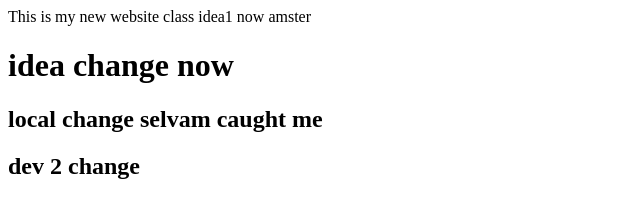
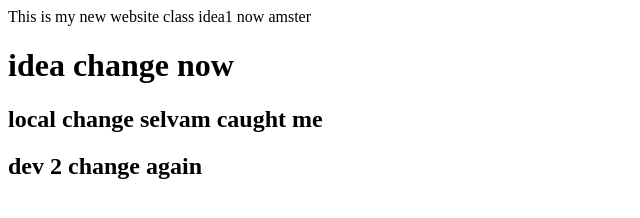
Before and after one commit to dixp02/webrepo, a plain HTML site: page index.html in a window 1280 px wide. Shown: the full height of the page, 0-640 px from the left. Drawn offline with Linux system fonts and the light colour scheme.

Commit message:
fdsfsf
dsfsdfsd

```diff
--- a/index.html
+++ b/index.html
@@ -1,4 +1,4 @@
 <h> This is my new  website class idea1 now amster </h>
 <h1>idea change now</h1>
 <h2>local change selvam caught me</h2>
-<h2> dev 2 change</h2>
+<h2> dev 2 change again</h2>
```
